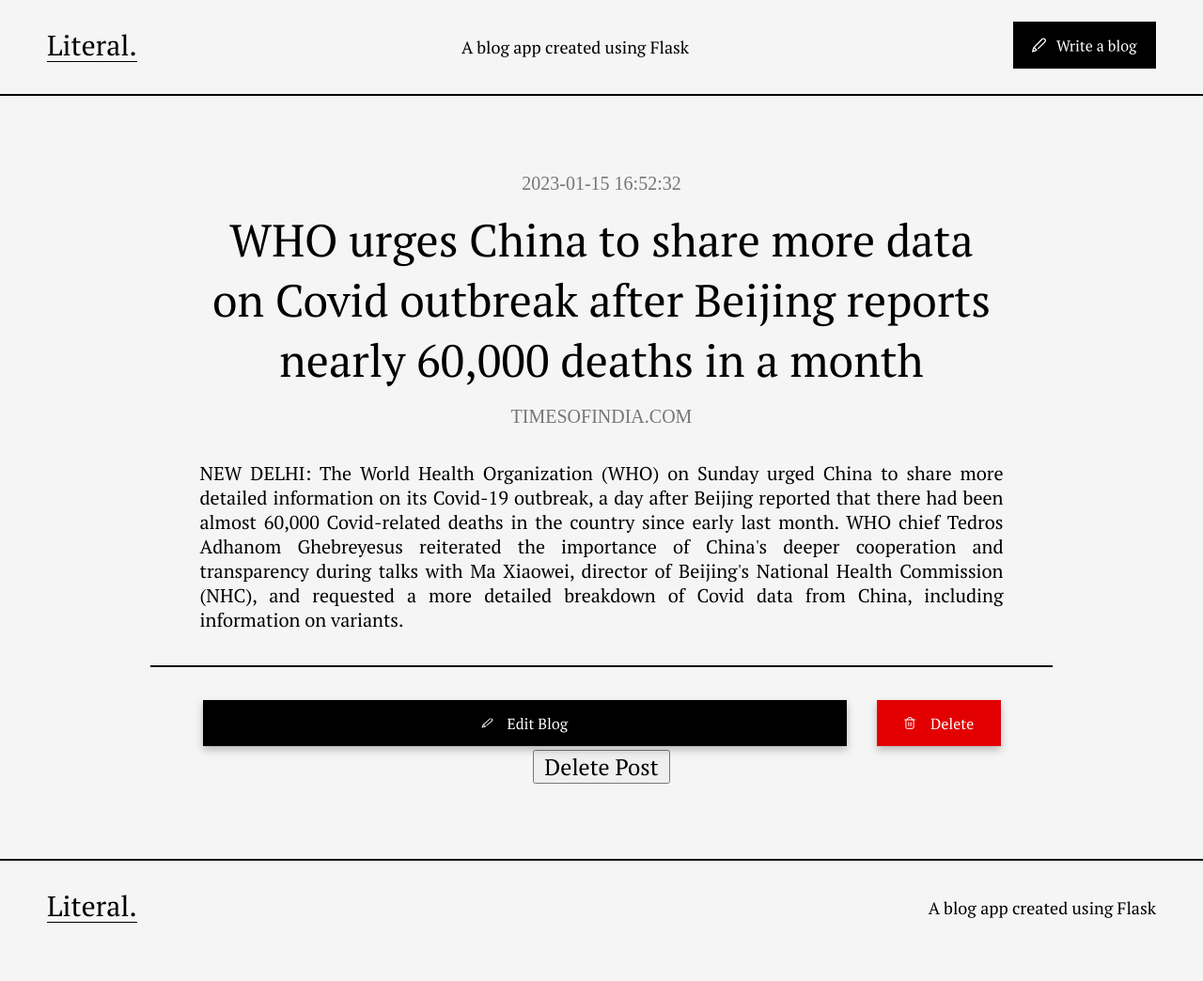
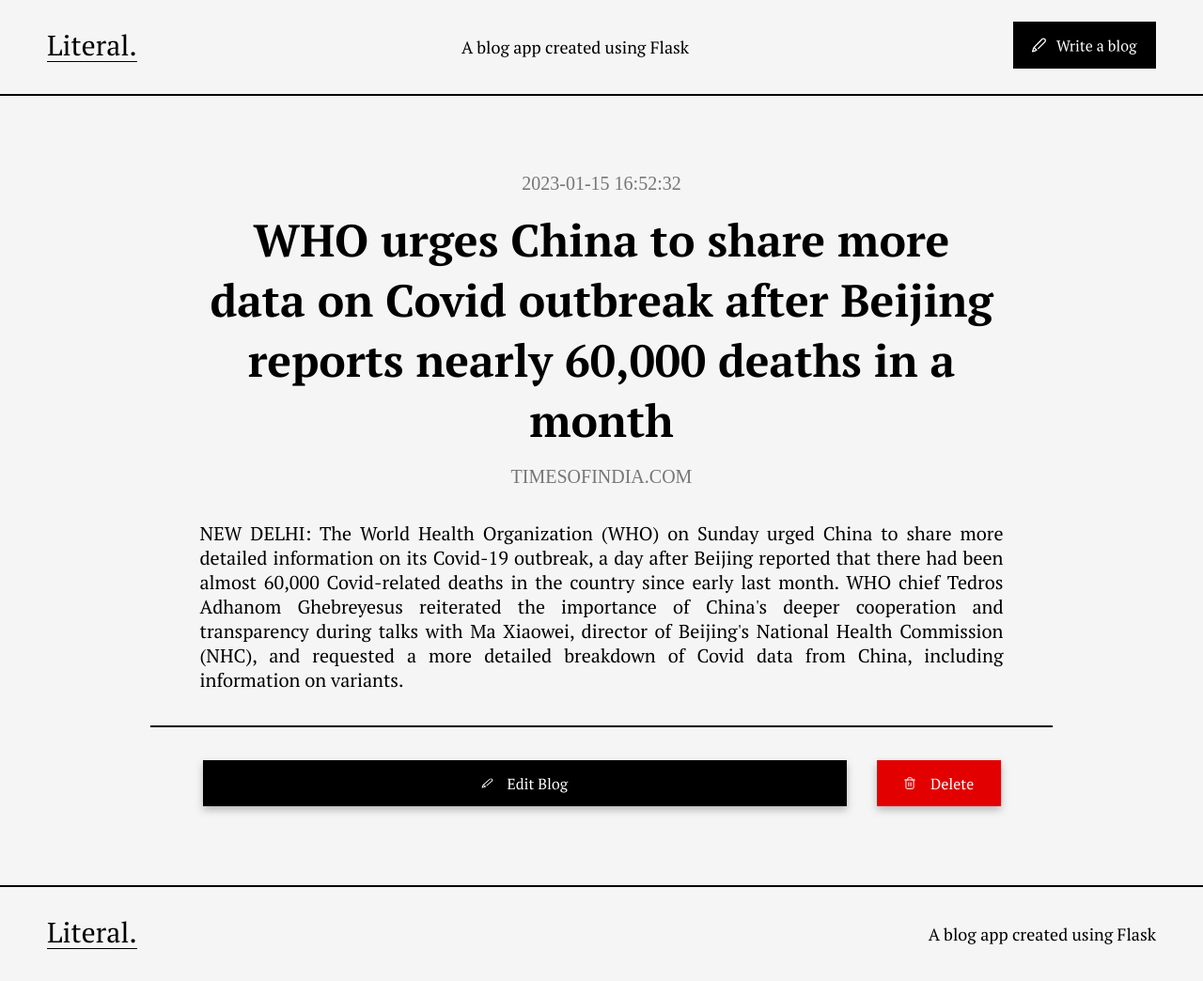
Before and after one commit to aadhavanpl/literal, a Flask app: page /blog/11 in a window 1280 px wide. Shown: the whole page at 94% size. Before the commit the page ends 982 px from the top, so only its background shows below. Run offline with Flask 2, Linux system fonts and the light colour scheme; data comes from the database, SQL or seed files in the repository; both versions use the stored data as it was after the commit.

Commit message:
final touches

```diff
--- a/static/styles.css
+++ b/static/styles.css
@@ -3,6 +3,12 @@ html, body {
     margin: 0;
     background-color: #F5F5F5;
     scroll-behavior: smooth;
+}
+
+body {
+    min-height: 100vh;
+    display: flex;
+    flex-direction: column;
 }
 
 html::-webkit-scrollbar {
@@ -94,10 +100,12 @@ html {
     line-height: 40px;
     color: #000000;
 
-    max-height: 80px;
-    white-space: nowrap;
+    height: 80px;
     overflow: hidden;
     text-overflow: ellipsis;
+    display: -webkit-box;
+    -webkit-line-clamp: 2;
+    -webkit-box-orient: vertical;
 
     margin-top: 6px;
 }
@@ -150,7 +158,7 @@ html {
 
 .blog-heading {
     font-family: 'PT Serif';
-    font-weight: 400;
+    font-weight: 600;
     font-size: 48px;
     line-height: 64px;
     text-align: center;
@@ -210,6 +218,23 @@ html {
     filter: drop-shadow(0px 4px 4px rgba(0, 0, 0, 0.25));
 }
 
+.blog-page-btn {
+    height: 49px;
+    width: 132px;
+    cursor: pointer;
+    margin-left: -10px;
+}
+
+.blog-button-wrapper button, .blog-button-wrapper button input[type="submit"], .blog-button-wrapper button input[type="reset"] {
+    background: none;
+	color: inherit;
+	border: none;
+	padding: 0;
+	font: inherit;
+	cursor: pointer;
+	outline: inherit;
+}
+
 /*Create*/
 
 .create-container {
@@ -266,17 +291,24 @@ textarea {
 
 .submit-btn {
     width: 466px;
-    margin-left: -8px;
-    margin-top: -4px;
     /* cursor: pointer; */
 }
 
-.btn {
+.edit-page-btn {
     height: 49px;
     width: 466px;
     cursor: pointer;
 }
 
+.create-container button, .create-container button input[type="submit"], .create-container button input[type="reset"] {
+    background: none;
+	color: inherit;
+	border: none;
+	padding: 0;
+	font: inherit;
+	cursor: pointer;
+	outline: inherit;
+}
 /*Footer*/
 
 .footer-container {
@@ -284,4 +316,5 @@ textarea {
     bottom: 0;
     width: 100%;
     margin-top: 80px;
+    bottom: 0;
 }
--- a/templates/blog.html
+++ b/templates/blog.html
@@ -15,12 +15,9 @@
             <a href="edit/{{posts['id']}}">
                 <img src='/static/edit-button.svg' class="edit-button" />
             </a>
-            <a href="/">
-                <img src='/static/delete-button.svg' class="delete-button" />
-            </a>
+            <form action="{{ url_for('delete', id=posts['id']) }}" method="post">
+                <button type="submit" value="Delete Post" class="blog-page-btn" onclick="return confirm('Are you sure you want to delete this post?')"><img src='/static/delete-button.svg' class="delete-button" /></button>
+            </form>
         </div>
-        <form action="{{ url_for('delete', id=posts['id']) }}" method="post">
-            <input type="submit" value="Delete Post" onclick="return confirm('Are you sure you want to delete this post?')">
-        </form>
     </div>
 {% endblock %}
```
Also changed, not shown: templates/edit.html (+4 -7 lines), database.db, static/delete.svg (added).
